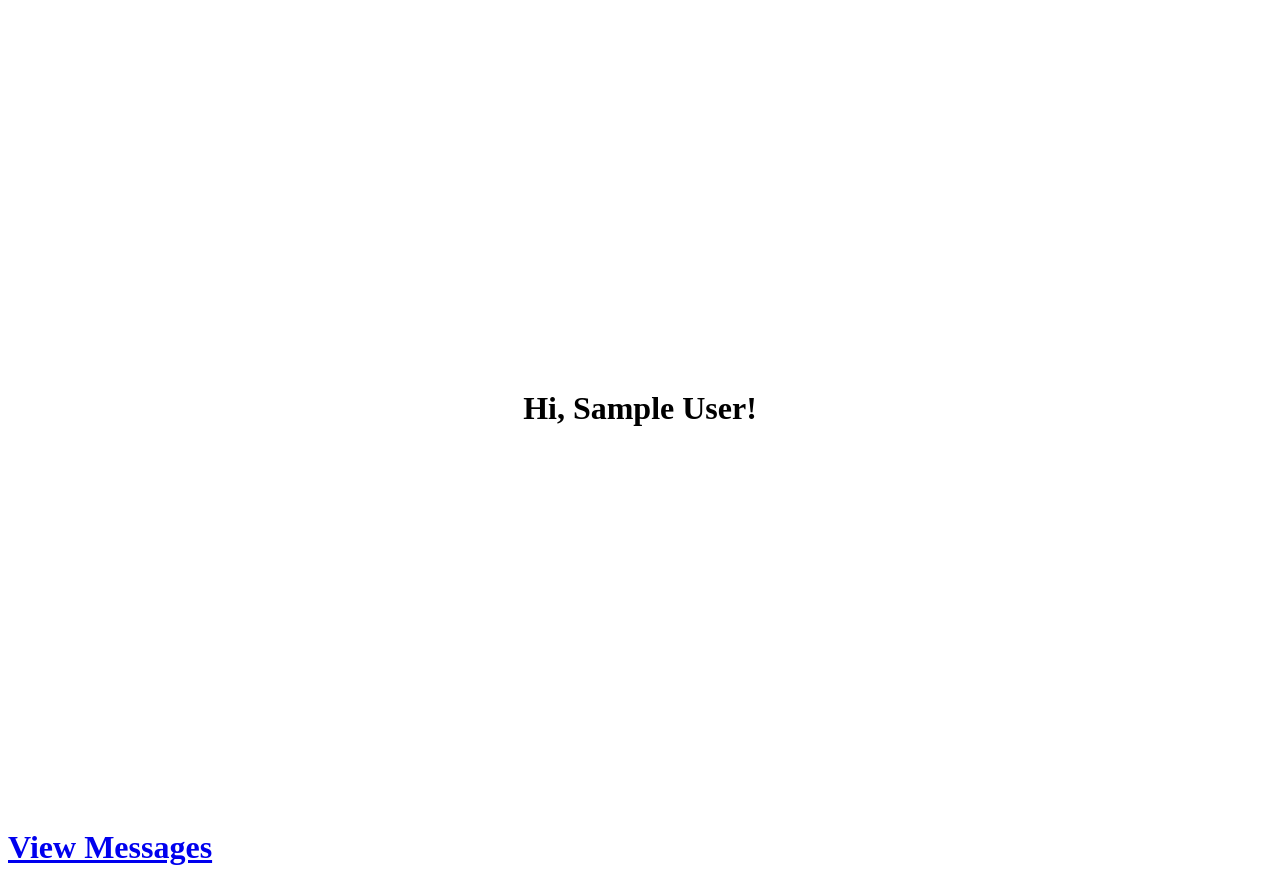
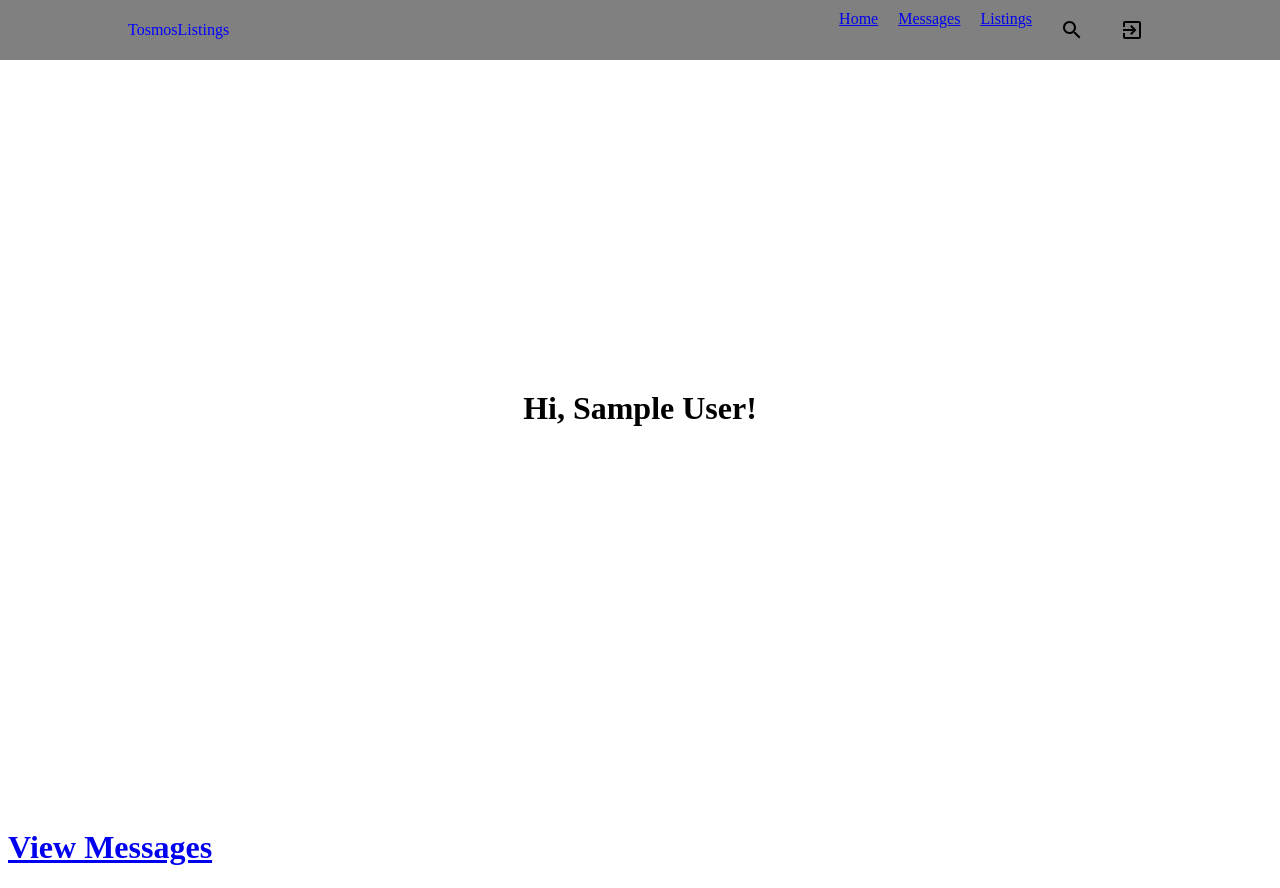
Before and after one commit to icp049/reusable_chatApp, a React (Create React App) app: page / in a window 1280 px wide. Built offline with nearby package versions, Linux system fonts and the light colour scheme; no server answers; sample sign-in values are in the browser's storage.

Commit message:
added auth again from firebase

```diff
--- a/package.json
+++ b/package.json
@@ -3,6 +3,8 @@
   "version": "0.1.0",
   "private": true,
   "dependencies": {
+    "@emotion/react": "^11.11.1",
+    "@emotion/styled": "^11.11.0",
     "@mui/icons-material": "^5.14.3",
     "@mui/material": "^5.14.5",
     "@testing-library/jest-dom": "^5.17.0",
--- a/src/navbars/Landingpagenavbar.jsx
+++ b/src/navbars/Landingpagenavbar.jsx
@@ -6,8 +6,8 @@ import {
 } from '@mui/icons-material';
 import { useNavigate, Link } from 'react-router-dom';
 import { useContext } from "react";
-import { AuthContext } from "./context/AuthContext";
-
+import { AuthContext } from "../context/AuthContext";
+import {auth} from "../firebase"
 const Landingpagenavbar = () => {
   const navigate = useNavigate(); // Hook to access the navigation function
 
--- a/src/pages/LandingPage.jsx
+++ b/src/pages/LandingPage.jsx
@@ -2,6 +2,7 @@ import React, { useEffect, useState } from "react";
 import { useContext } from "react";
 import { AuthContext } from "../context/AuthContext";
 import {Link} from "react-router-dom";
+import Landingpagenavbar from "../navbars/Landingpagenavbar";
 
 const LandingPage = () => {
     const { currentUser } = useContext(AuthContext);
@@ -17,7 +18,9 @@ const LandingPage = () => {
   };
 
   return (
+
     <div>
+        <Landingpagenavbar/>
       <div style={{ display: "flex", justifyContent: "center", alignItems: "center", height: "100vh" }}>
         <h1>{getGreetingMessage()}</h1>
       </div>
```
Also changed, not shown: 1 other file (tests, documents, lock files or other folders).
